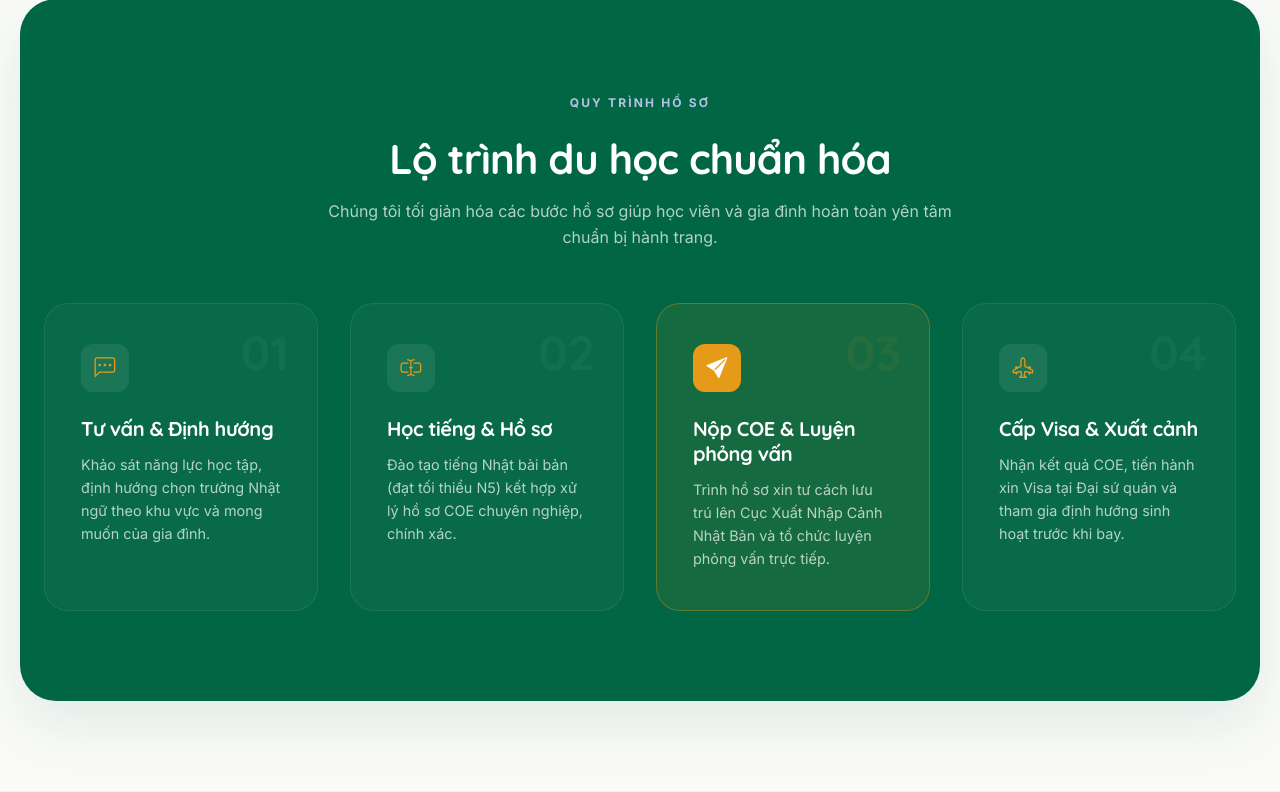
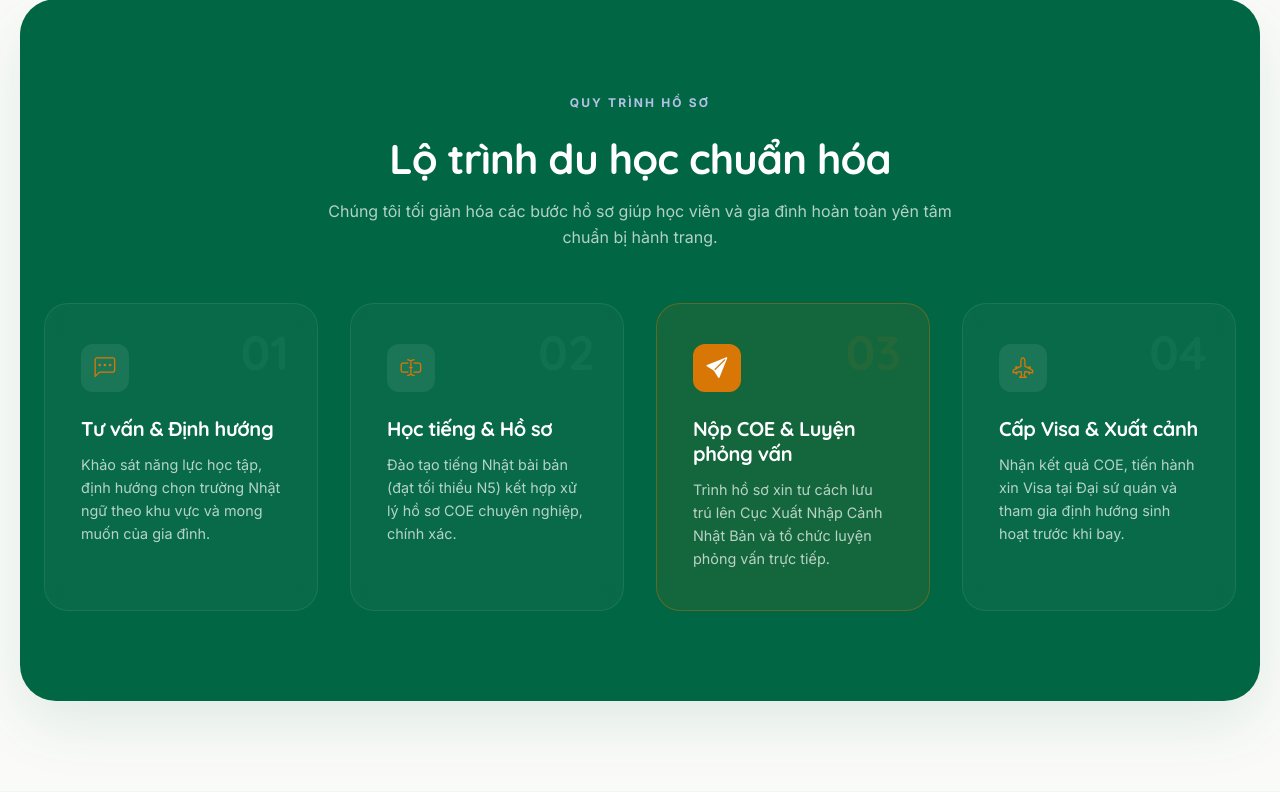
Before and after one commit to mrtstark99/victoria, a PHP site: page / in a window 1280 px wide. Shown: the part 2002-2794 px from the top of the page. Run offline with PHP 8.4, Linux system fonts and the light colour scheme.

Commit message:
Refactor color system: redesign yellow and black accents into sunlit amber and warm cream

```diff
--- a/style.css
+++ b/style.css
@@ -22,11 +22,11 @@
   --secondary-light: #eef2fc;   /* Soft royal blue tint */
   --secondary-tint: #b5c2e5;    /* Soft blue border/line color */
 
-  --accent: #E59A18;            /* Bright, warm golden amber */
-  --accent-hover: #111111;      /* Matte Black */
-  --accent-glow: rgba(229, 154, 24, 0.15);
-  --accent-light: #1a1a1a;      /* Matte Black for icon box backgrounds */
-  --accent-tint: #F9E7CD;
+  --accent: #D97706;            /* Rich warm honey gold / Sunlit Amber */
+  --accent-hover: #B45309;      /* Sophisticated deep bronze for natural hover */
+  --accent-glow: rgba(217, 119, 6, 0.15);
+  --accent-light: #FFF7ED;      /* Soft warm cream replacing harsh matte black */
+  --accent-tint: #FED7AA;       /* Elegant warm tint for soft borders */
 
   /* Neutrals */
   --ink: #0A2016;               /* Deep forest black */
@@ -1084,12 +1084,12 @@ h1, h2, h3, h4, h5, h6 {
 
 /* Step 3 Accent: Gold integration instead of jarring blue block */
 .process-card.accent-step {
-  background: rgba(229, 154, 24, 0.09);
-  border: 1px solid rgba(229, 154, 24, 0.35);
+  background: rgba(217, 119, 6, 0.09);
+  border: 1px solid rgba(217, 119, 6, 0.35);
 }
 
 .process-card.accent-step:hover {
-  background: rgba(229, 154, 24, 0.15);
+  background: rgba(217, 119, 6, 0.15);
   border-color: var(--accent);
 }
 
@@ -1099,7 +1099,7 @@ h1, h2, h3, h4, h5, h6 {
 }
 
 .process-card.accent-step .process-number {
-  color: rgba(229, 154, 24, 0.08);
+  color: rgba(217, 119, 6, 0.08);
 }
 
 /* --------------------------------------------------------------------------
```
